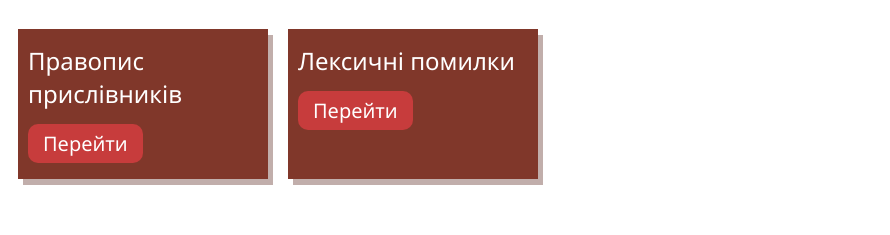
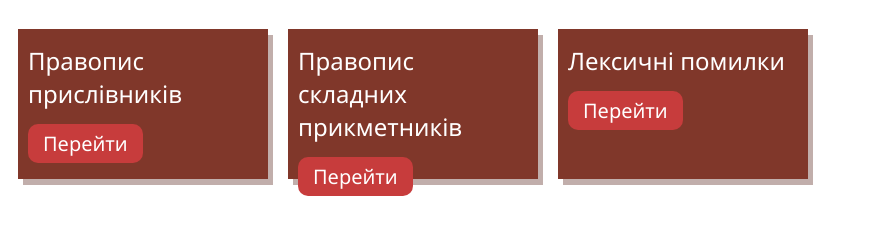
Before and after one commit to artemitut/ukr, a plain HTML site: page index.html in a window 1280 px wide. Shown: the part 63-298 px from the top of the page, without its empty margins (0-890 px from the left). Drawn offline with Linux system fonts and the light colour scheme.

Commit message:
adjective

```diff
--- a/index.html
+++ b/index.html
@@ -15,6 +15,10 @@
             <a href="https://artemitut.github.io/correctAdverbs/" class="card__a">Перейти</a>
         </div>
         <div class="card">
+            <h2 class="card__h2">Правопис складних прикметників</h2>
+            <a href="https://artemitut.github.io/adjective/" class="card__a">Перейти</a>
+        </div>
+        <div class="card">
             <h2 class="card__h2">Лексичні помилки</h2>
             <a href="https://artemitut.github.io/lexicalErrors/" class="card__a" >Перейти</a>
         </div>
```
